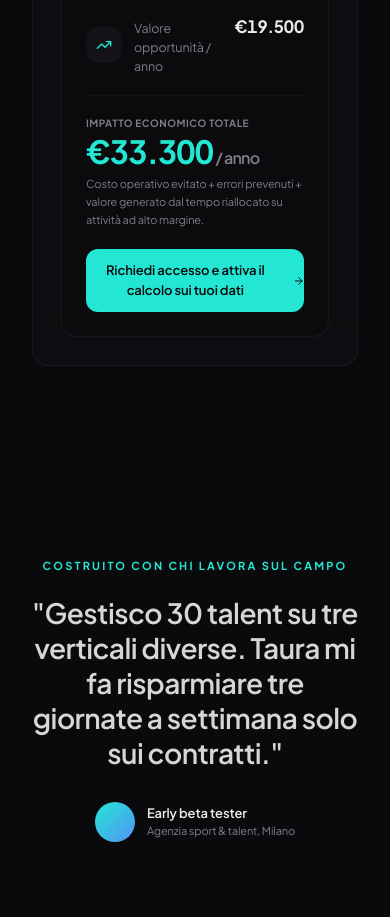
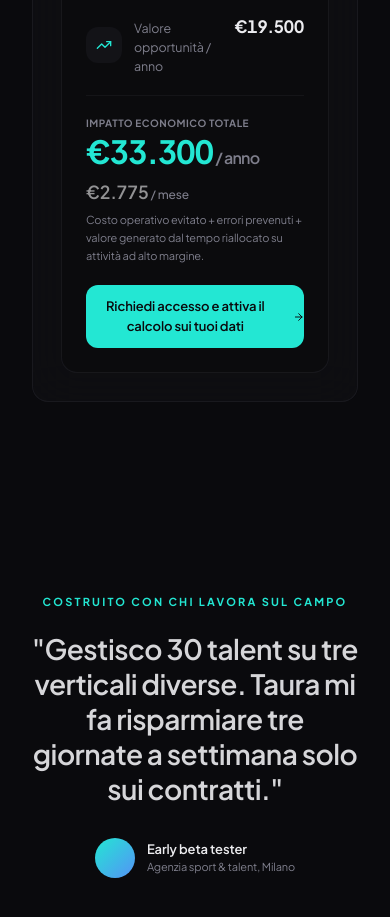
Before and after one commit to tauramanagement-hue/taura-os, a React (Vite) app: page /beta in a window 390 px wide. Shown: the part 10640-11557 px from the top of the page. Built offline with nearby package versions, Linux system fonts and the light colour scheme; no server answers.

Commit message:
feat: add monthly breakdown to ROI calculator total
Shows totalYear/12 next to the annual figure so users can immediately
compare the ROI against Taura OS monthly cost.

Co-Authored-By: Claude Opus 4.7 (1M context) <noreply@anthropic.com>

```diff
--- a/src/components/taura/RoiCalculator.tsx
+++ b/src/components/taura/RoiCalculator.tsx
@@ -135,9 +135,21 @@ export default function RoiCalculator() {
             <div className="text-[10px] font-bold text-muted-foreground tracking-wider uppercase mb-1">
               Impatto economico totale
             </div>
-            <div className="text-[32px] md:text-[40px] font-bold tracking-tight text-primary leading-none tabular-nums">
-              {fmtEur(totalYear)}
-              <span className="text-[16px] text-muted-foreground font-semibold"> / anno</span>
+            <div className="flex items-end gap-4 flex-wrap">
+              <div className="text-[32px] md:text-[40px] font-bold tracking-tight text-primary leading-none tabular-nums">
+                {fmtEur(totalYear)}
+                <span className="text-[16px] text-muted-foreground font-semibold"> / anno</span>
+              </div>
+              <motion.div
+                key={totalYear}
+                initial={{ opacity: 0.4, y: -4 }}
+                animate={{ opacity: 1, y: 0 }}
+                transition={{ duration: 0.2 }}
+                className="pb-0.5 text-[18px] font-semibold text-foreground/60 tabular-nums leading-none"
+              >
+                {fmtEur(totalYear / 12)}
+                <span className="text-[12px] font-medium text-muted-foreground"> / mese</span>
+              </motion.div>
             </div>
             <div className="mt-2 text-[11px] text-muted-foreground leading-relaxed">
               Costo operativo evitato + errori prevenuti + valore generato dal tempo riallocato su attività ad alto margine.
```
